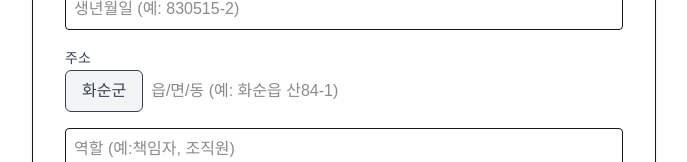
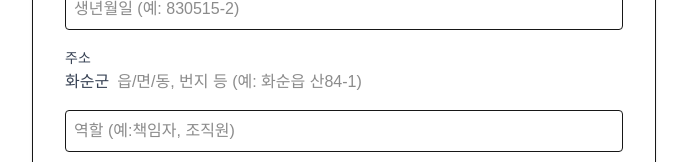
Before and after one commit to hwasun-campaign/hwasun-crm-new, a Next.js app: page / in a window 1280 px wide. Shown: the part 241-403 px from the top of the page, without its empty margins (296-983 px from the left). Built offline with nearby package versions, Linux system fonts and the light colour scheme; no server answers; the database is empty.

Commit message:
주소 입력칸 변경

```diff
--- a/components/forms/MiniCRM.tsx
+++ b/components/forms/MiniCRM.tsx
@@ -123,16 +123,14 @@
           <Input name="phone" placeholder="연락처 (예: 010-1234-5678)" value={form.phone} onChange={handleChange} />
           <Input name="birth" placeholder="생년월일 (예: 830515-2)" value={form.birth} onChange={handleChange} />
 
-          {/* 주소 입력란: 화순군 고정 + 읍/면/동 입력 */}
+          {/* 주소 입력란: 화순군 텍스트 + 나머지 주소는 Input 칸 */}
           <div className="space-y-2">
             <label className="text-sm font-medium text-gray-700">주소</label>
-           <div className="flex gap-2">
-              <div className="px-4 py-2 border rounded-md bg-gray-100 text-gray-700 whitespace-nowrap">
-                화순군
-              </div>
+            <div className="flex gap-2 items-center">
+               <span className="text-gray-700 whitespace-nowrap">화순군</span>
             <Input
                name="address"
-                placeholder="읍/면/동 (예: 화순읍 산84-1)"
+               placeholder="읍/면/동, 번지 등 (예: 화순읍 산84-1)"
                value={form.address}
                onChange={handleChange}
                className="flex-1"
```
Lines whose indentation alone changed are shown as unchanged.
